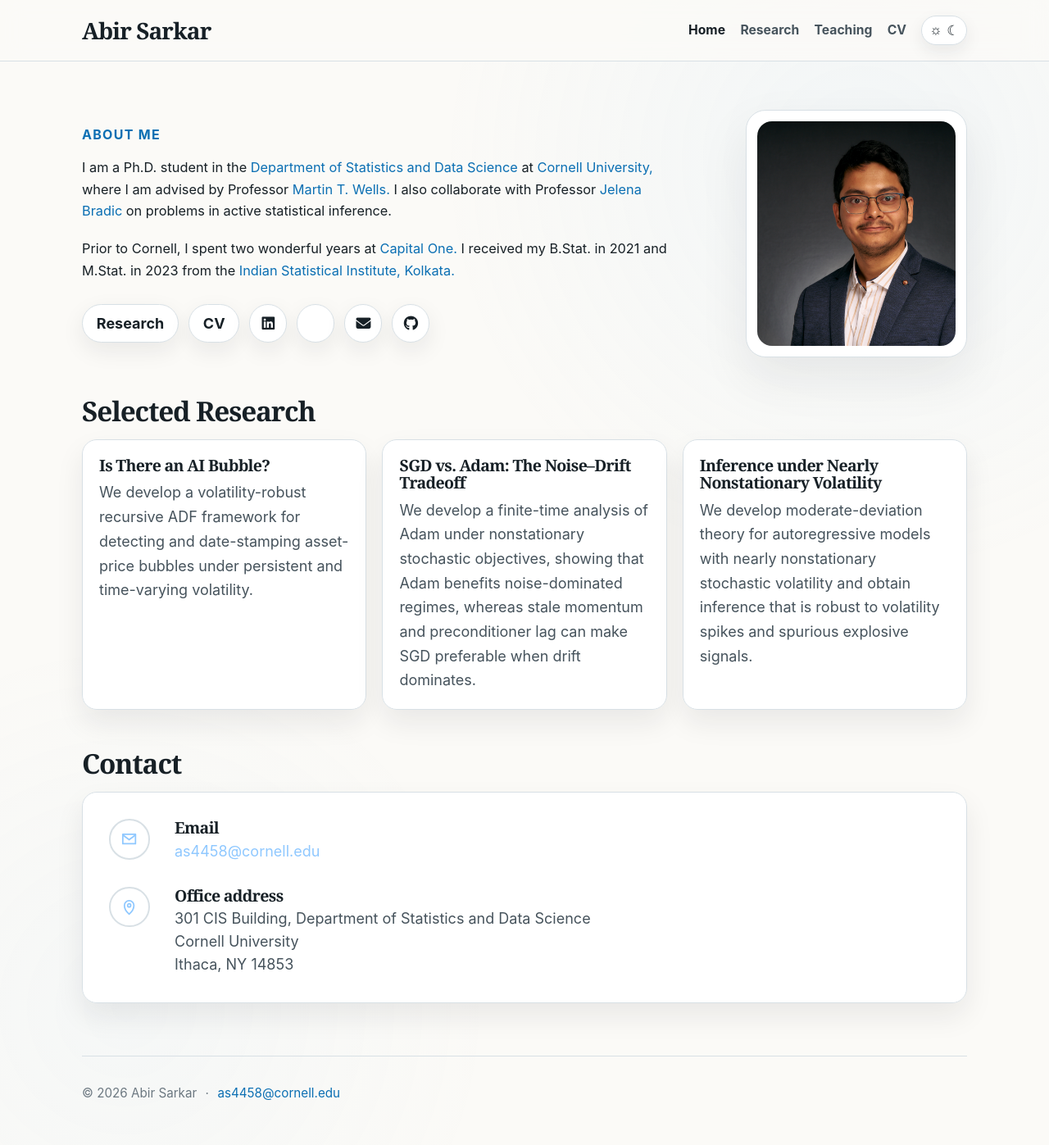
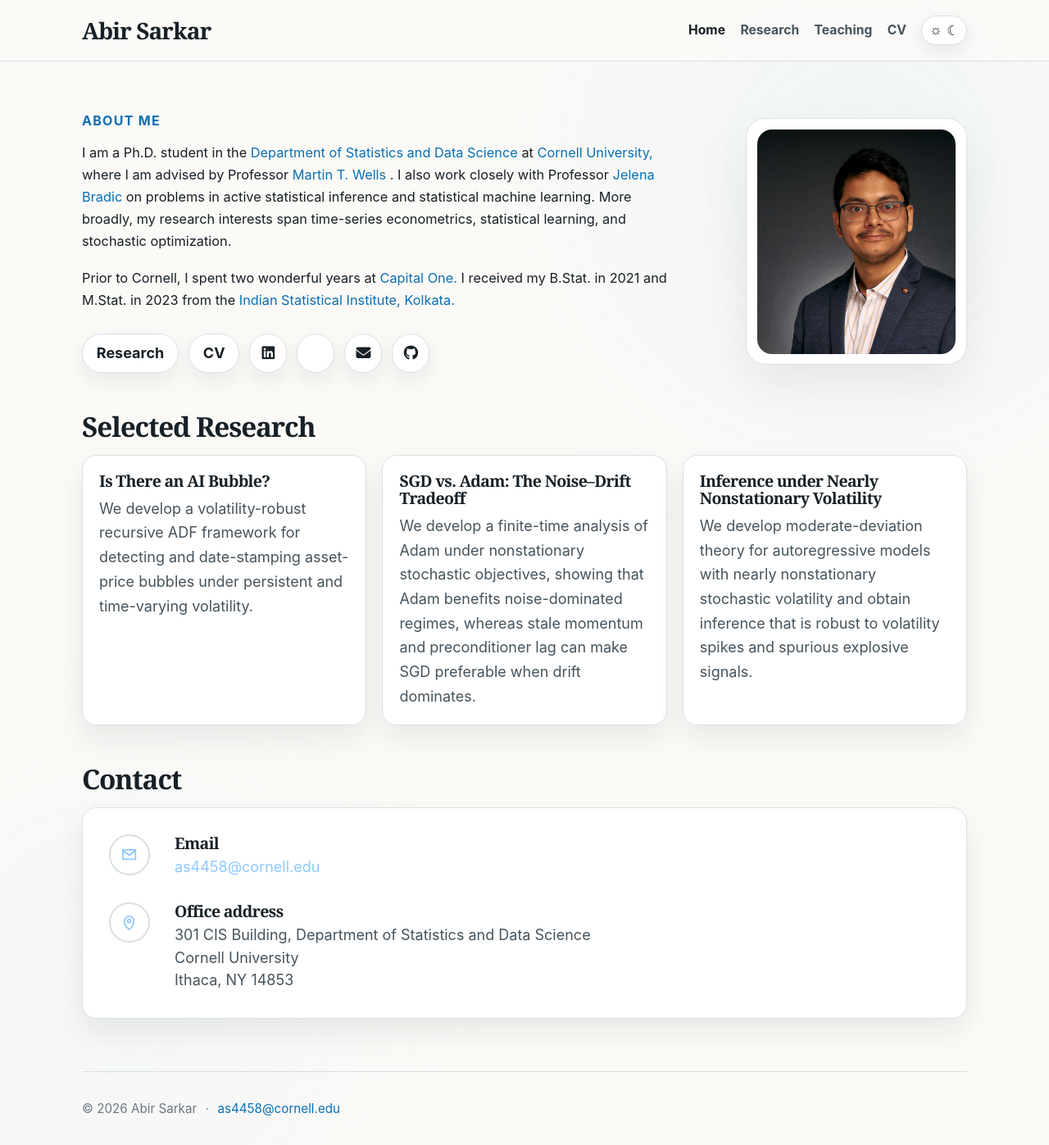
Before and after one commit to AbirS2026/AbirS2026.github.io, a Jekyll site: the page built from index.md, in a window 1280 px wide and 1397 px high. Shown: the whole window at 82% size. Built offline with Jekyll 4.4.1, drawn with Linux system fonts in a browser that asks for light colours; a style sheet for code colours, icons or effects is not loaded.

Commit message:
Update index.md

```diff
--- a/index.md
+++ b/index.md
@@ -8,27 +8,30 @@ title: Home
     <p class="eyebrow">About me</p>
 
     <p class="about-text">
-      I am a Ph.D. student in the
-      <a href="https://stat.cornell.edu/" target="_blank" rel="noopener">
-        Department of Statistics and Data Science
-      </a>
-      at
-      <a href="https://www.cornell.edu/" target="_blank" rel="noopener">
-        Cornell University,
-      </a>
-      where I am advised by Professor
-      <a href="https://stat.cornell.edu/people/martin-t-wells"
-         target="_blank"
-         rel="noopener">
-        Martin T. Wells.
-      </a> I also collaborate with Professor
+  I am a Ph.D. student in the
+  <a href="https://stat.cornell.edu/" target="_blank" rel="noopener">
+    Department of Statistics and Data Science
+  </a>
+  at
+  <a href="https://www.cornell.edu/" target="_blank" rel="noopener">
+    Cornell University,
+  </a>
+  where I am advised by Professor
+  <a href="https://stat.cornell.edu/people/martin-t-wells"
+     target="_blank"
+     rel="noopener">
+    Martin T. Wells
+  </a>.
+  I also work closely with Professor
   <a href="https://www.jelenabradic.net/"
      target="_blank"
      rel="noopener">
     Jelena Bradic
   </a>
-  on problems in active statistical inference.
-    </p>
+  on problems in active statistical inference and statistical machine learning.
+  More broadly, my research interests span time-series econometrics,
+  statistical learning, and stochastic optimization.
+</p>
 
     <p class="about-text">
       Prior to Cornell, I spent two wonderful years at
```
